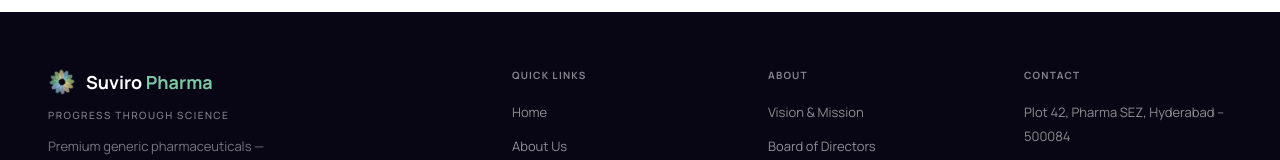
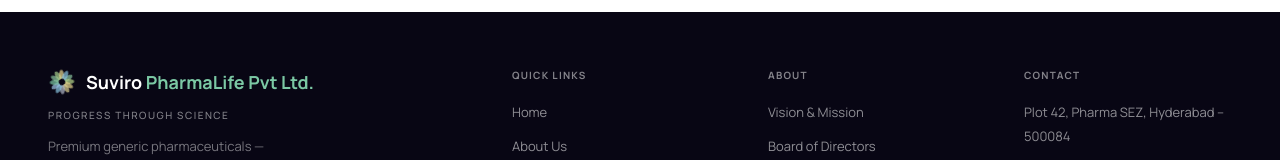
Before and after one commit to gayathris99/suviro-pharma, a Next.js app: page / in a window 1280 px wide. Shown: the part 3499-3659 px from the top of the page. Built offline with nearby package versions, Linux system fonts and the light colour scheme.

Commit message:
Update Name

```diff
--- a/components/layout/Footer.js
+++ b/components/layout/Footer.js
@@ -75,7 +75,7 @@ export default function Footer() {
               <FooterFlower />
             </div>
             <div className="footer-logo-text">
-              Suviro <span>Pharma</span>
+              Suviro <span>PharmaLife Pvt Ltd.</span>
             </div>
           </div>
           <p className="footer-tagline">Progress Through Science</p>
```
